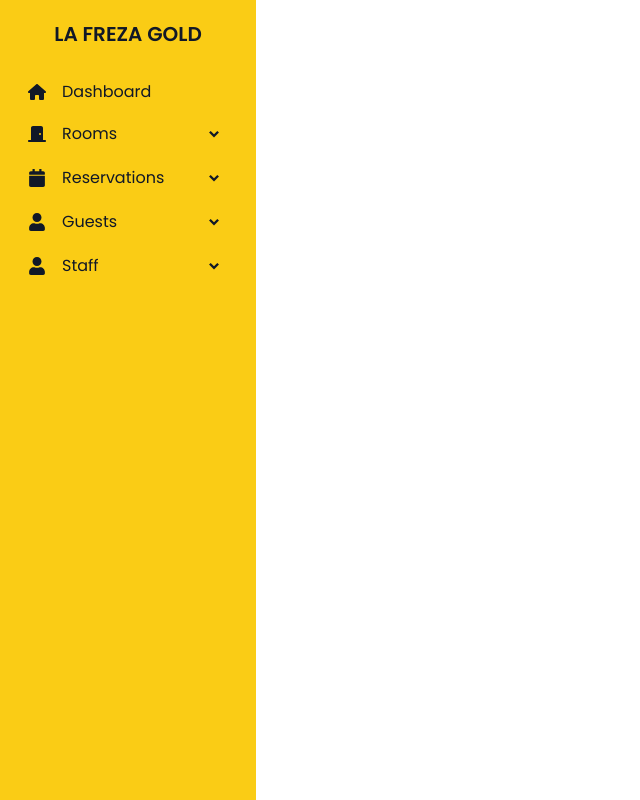
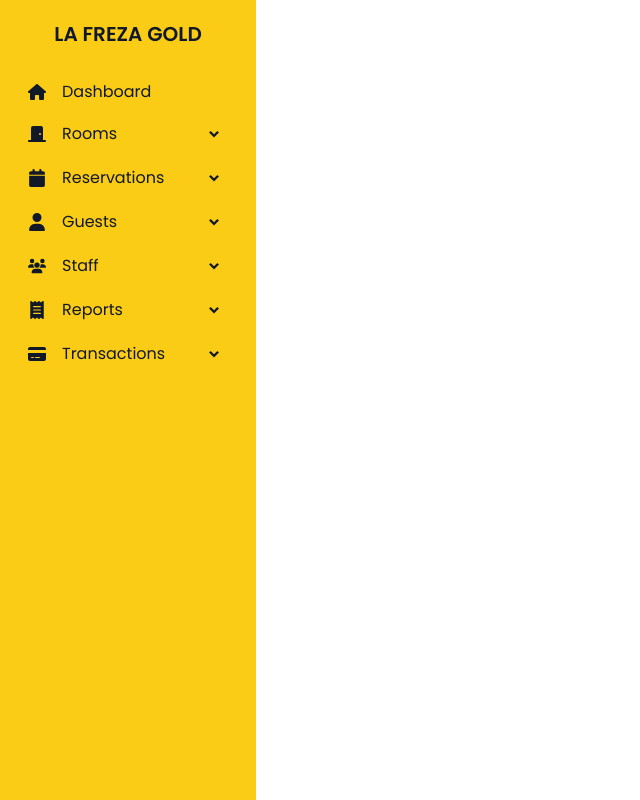
Before and after one commit to iam-Dianne/lafrezagold-thesis, a React (Vite) app: page / in a window 1280 px wide. Shown: the whole page, without its empty margins (0-640 px from the left). Built offline with nearby package versions, Linux system fonts and the light colour scheme; a web font is replaced by a local one.

Commit message:
side menu added all dropdowns

```diff
--- a/src/modules/Admin/components/SidebarMenu.jsx
+++ b/src/modules/Admin/components/SidebarMenu.jsx
@@ -1,31 +1,25 @@
 import React from "react";
 import { useState } from "react";
 
-import { FaHouse } from "react-icons/fa6";
-import { FaDoorClosed } from "react-icons/fa6";
+import {
+  FaHouse,
+  FaDoorClosed,
+  FaCalendar,
+  FaUser,
+  FaUsers,
+  FaReceipt,
+  FaCreditCard,
+} from "react-icons/fa6";
 import { RiArrowDropDownLine } from "react-icons/ri";
-import { FaCalendar } from "react-icons/fa";
-import { FaUser } from "react-icons/fa";
-import { IoMdPerson } from "react-icons/io";
 
 const SidebarMenu = () => {
-  // dropdown logic. set state isRoomsDropdownOpen = default value is FALSE
-  // function to call natin is setRoomsDropdownOpen to toggle the state
-  const [isRoomsDropdownOpen, setRoomsDropdownOpen] = useState(false);
-  const [isResDropdownOpen, setResDropdownOpen] = useState(false);
-  const [isGuestsDropdownOpen, setGuestsDropdownOpen] = useState(false);
-  const [isStaffDropdownOpen, setStaffDropdownOpen] = useState(false);
+  const [activeDropdown, setActiveDropdown] = useState("");
 
+  // setActiveDropdown naguupdate ng activeDropdown state and keeps track if it is currently active or nah
+  // so bali Clicking on an already-open dropdown closes it.
   const toggleDropdown = (dropdown) => {
-    if (dropdown === "rooms") {
-      setRoomsDropdownOpen((prev) => !prev);
-    } else if (dropdown === "reservations") {
-      setResDropdownOpen((prev) => !prev);
-    } else if (dropdown === "guests") {
-      setGuestsDropdownOpen((prev) => !prev);
-    } else if (dropdown === "staff") {
-      setStaffDropdownOpen((prev) => !prev);
-    }
+    // so this basically says: is this dropdown already open? if not the drop down eyy
+    setActiveDropdown((prev) => (prev === dropdown ? "" : dropdown));
   };
 
   return (
@@ -53,7 +47,7 @@ const SidebarMenu = () => {
               type="button"
               className="flex items-center justify-between w-full text-gray-900 hover:bg-yellow-200 py-2 px-3 rounded-lg transition duration-75"
               onClick={() => toggleDropdown("rooms")}
-              aria-expanded={isRoomsDropdownOpen}
+              aria-expanded={activeDropdown === "rooms"}
               aria-controls="dropdown-rooms"
             >
               <div className="flex items-center">
@@ -64,7 +58,7 @@ const SidebarMenu = () => {
             </button>
             <ul
               id="dropdown-rooms"
-              className={`${isRoomsDropdownOpen ? "block" : "hidden"}`}
+              className={`${activeDropdown === "rooms" ? "block" : "hidden"}`}
             >
               <li>
                 <a
@@ -99,8 +93,8 @@ const SidebarMenu = () => {
               type="button"
               className="flex items-center justify-between w-full text-gray-900 hover:bg-yellow-200 py-2 px-3 rounded-lg transition duration-75"
               onClick={() => toggleDropdown("reservations")}
-              aria-expanded={isResDropdownOpen}
-              aria-controls="dropdown-rooms"
+              aria-expanded={activeDropdown === "reservations"}
+              aria-controls="dropdown-reservations"
             >
               <div className="flex items-center">
                 <FaCalendar className="mr-4" size={18} />
@@ -109,8 +103,10 @@ const SidebarMenu = () => {
               <RiArrowDropDownLine size={28} className="items-center" />
             </button>
             <ul
-              id="dropdown-rooms"
-              className={`${isResDropdownOpen ? "block" : "hidden"}`}
+              id="dropdown-reservations"
+              className={`${
+                activeDropdown === "reservations" ? "block" : "hidden"
+              }`}
             >
               <li>
                 <a
@@ -133,7 +129,7 @@ const SidebarMenu = () => {
                   href="#"
                   className="flex items-center justify-between w-full pl-9 text-gray-900 hover:bg-yellow-200 py-2 px-3 rounded-lg"
                 >
-                  Approved
+                  Completed
                 </a>
               </li>
               <li>
@@ -153,8 +149,8 @@ const SidebarMenu = () => {
               type="button"
               className="flex items-center justify-between w-full text-gray-900 hover:bg-yellow-200 py-2 px-3 rounded-lg transition duration-75"
               onClick={() => toggleDropdown("guests")}
-              aria-expanded={isGuestsDropdownOpen}
-              aria-controls="dropdown-rooms"
+              aria-expanded={activeDropdown === "guests"}
+              aria-controls="dropdown-guests"
             >
               <div className="flex items-center">
                 <FaUser className="mr-4" size={18} />
@@ -163,8 +159,8 @@ const SidebarMenu = () => {
               <RiArrowDropDownLine size={28} className="items-center" />
             </button>
             <ul
-              id="dropdown-rooms"
-              className={`${isGuestsDropdownOpen ? "block" : "hidden"}`}
+              id="dropdown-guests"
+              className={`${activeDropdown === "guests" ? "block" : "hidden"}`}
             >
               <li>
                 <a
@@ -198,26 +194,26 @@ const SidebarMenu = () => {
             <button
               type="button"
               className="flex items-center justify-between w-full text-gray-900 hover:bg-yellow-200 py-2 px-3 rounded-lg transition duration-75"
-              onClick={() => toggleDropdown("guests")}
-              aria-expanded={isGuestsDropdownOpen}
-              aria-controls="dropdown-rooms"
+              onClick={() => toggleDropdown("staff")}
+              aria-expanded={activeDropdown === "staff"}
+              aria-controls="dropdown-staff"
             >
               <div className="flex items-center">
-                <FaUser className="mr-4" size={18} />
+                <FaUsers className="mr-4" size={18} />
                 <span>Staff</span>
               </div>
               <RiArrowDropDownLine size={28} className="items-center" />
             </button>
             <ul
-              id="dropdown-rooms"
-              className={`${isGuestsDropdownOpen ? "block" : "hidden"}`}
+              id="dropdown-staff"
+              className={`${activeDropdown === "staff" ? "block" : "hidden"}`}
             >
               <li>
                 <a
                   href="#"
                   className="flex items-center justify-between w-full pl-9 text-gray-900 hover:bg-yellow-200 py-2 px-3 rounded-lg"
                 >
-                  All Guests
+                  All Staff
                 </a>
               </li>
               <li>
@@ -225,7 +221,37 @@ const SidebarMenu = () => {
                   href="#"
                   className="flex items-center justify-between w-full pl-9 text-gray-900 hover:bg-yellow-200 py-2 px-3 rounded-lg"
                 >
-                  Guest History
+                  Add New Staff
+                </a>
+              </li>
+            </ul>
+          </li>
+
+          {/* REPORTS TOGGLE */}
+          <li>
+            <button
+              type="button"
+              className="flex items-center justify-between w-full text-gray-900 hover:bg-yellow-200 py-2 px-3 rounded-lg transition duration-75"
+              onClick={() => toggleDropdown("reports")}
+              aria-expanded={activeDropdown === "reports"}
+              aria-controls="dropdown-reports"
+            >
+              <div className="flex items-center">
+                <FaReceipt className="mr-4" size={18} />
+                <span>Reports</span>
+              </div>
+              <RiArrowDropDownLine size={28} className="items-center" />
+            </button>
+            <ul
+              id="dropdown-reports"
+              className={`${activeDropdown === "reports" ? "block" : "hidden"}`}
+            >
+              <li>
+                <a
+                  href="#"
+                  className="flex items-center justify-between w-full pl-9 text-gray-900 hover:bg-yellow-200 py-2 px-3 rounded-lg"
+                >
+                  Revenue Report
                 </a>
               </li>
               <li>
@@ -233,7 +259,55 @@ const SidebarMenu = () => {
                   href="#"
                   className="flex items-center justify-between w-full pl-9 text-gray-900 hover:bg-yellow-200 py-2 px-3 rounded-lg"
                 >
-                  Guest Feedback
+                  Occupancy Report
+                </a>
+              </li>
+            </ul>
+          </li>
+
+          {/* TRANSACTIONS TOGGLE */}
+          <li>
+            <button
+              type="button"
+              className="flex items-center justify-between w-full text-gray-900 hover:bg-yellow-200 py-2 px-3 rounded-lg transition duration-75"
+              onClick={() => toggleDropdown("transactions")}
+              aria-expanded={activeDropdown === "transactions"}
+              aria-controls="dropdown-transactions"
+            >
+              <div className="flex items-center">
+                <FaCreditCard className="mr-4" size={18} />
+                <span>Transactions</span>
+              </div>
+              <RiArrowDropDownLine size={28} className="items-center" />
+            </button>
+            <ul
+              id="dropdown-transactions"
+              className={`${
+                activeDropdown === "transactions" ? "block" : "hidden"
+              }`}
+            >
+              <li>
+                <a
+                  href="#"
+                  className="flex items-center justify-between w-full pl-9 text-gray-900 hover:bg-yellow-200 py-2 px-3 rounded-lg"
+                >
+                  All Transactions
+                </a>
+              </li>
+              <li>
+                <a
+                  href="#"
+                  className="flex items-center justify-between w-full pl-9 text-gray-900 hover:bg-yellow-200 py-2 px-3 rounded-lg"
+                >
+                  Pending Transactions
+                </a>
+              </li>
+              <li>
+                <a
+                  href="#"
+                  className="flex items-center justify-between w-full pl-9 text-gray-900 hover:bg-yellow-200 py-2 px-3 rounded-lg"
+                >
+                  Refund Requests
                 </a>
               </li>
             </ul>
```
